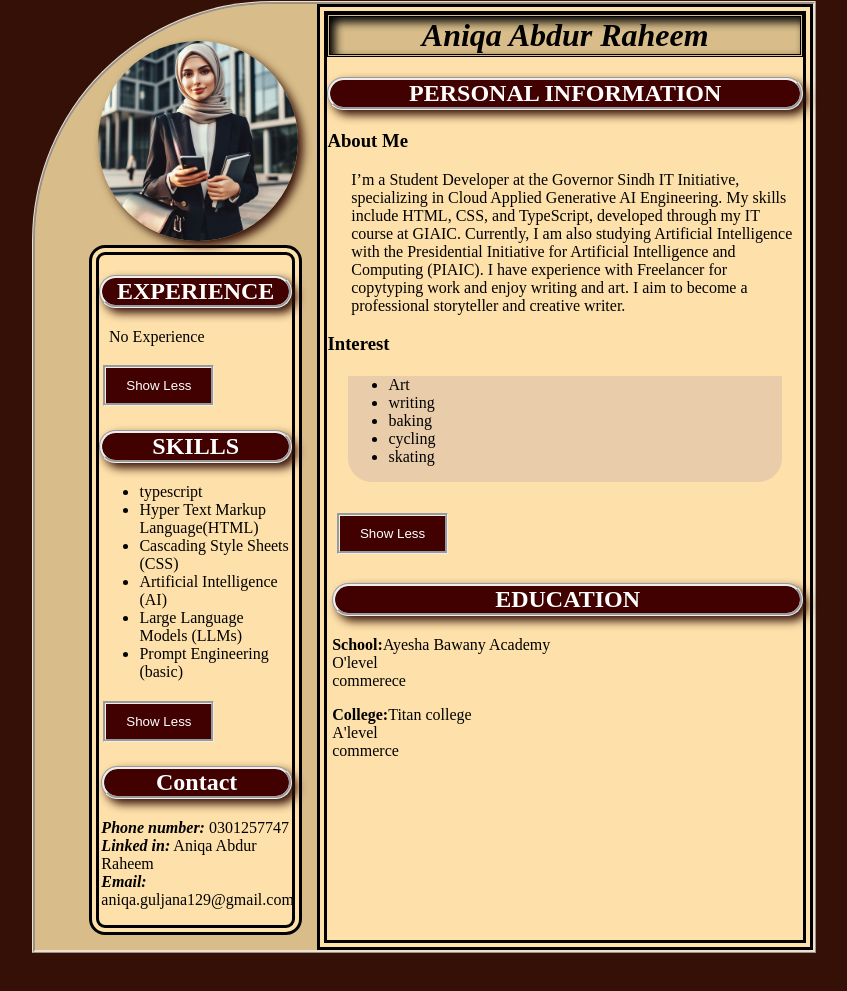
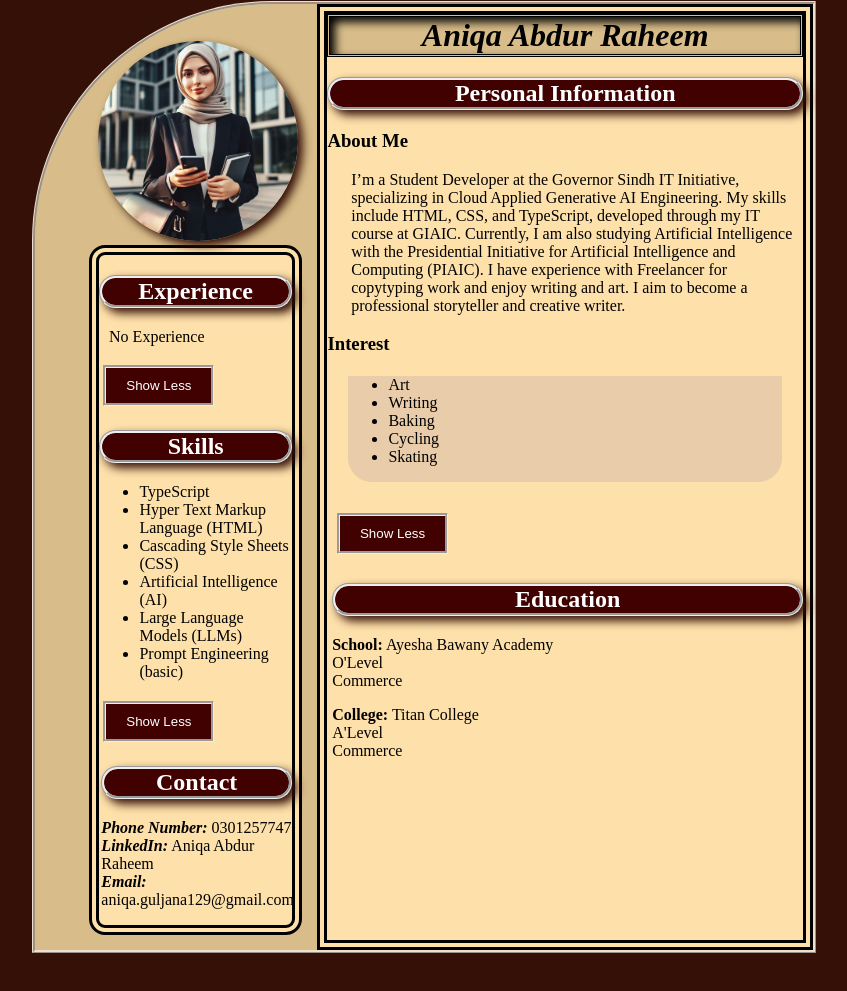
Before and after one commit to Coder-AQ/Interactive-Resume, a plain HTML site: page index.html in a window 1280 px wide. Shown: the part 247-1238 px from the top of the page, without its empty margins (216-1063 px from the left). Drawn offline with Linux system fonts and the light colour scheme.

Commit message:
index.html

```diff
--- a/index.html
+++ b/index.html
@@ -4,64 +4,76 @@
     <meta charset="UTF-8">
     <meta name="viewport" content="width=device-width, initial-scale=1.0">
     <link rel="stylesheet" href="resume.css">
-    <title>STATIC INTERACTIVE RESUME</title>
+    <title>Static Interactive Resume</title>
 </head>
 <body>
+    <!-- Main form container -->
     <form class="container">
+        <!-- Right-side section: profile image and contact info -->
         <div class="right-side">
-            <img src="profile.png" alt="my profile pic" width="200" height="200">
+            <img src="profile.png" alt="My Profile Picture" width="200" height="200">
+
+            <!-- Experience section -->
             <section class="left">
-                <h2 id="exp">EXPERIENCE</h2>
+                <h2 id="exp">Experience</h2>
                 <div id="experience-content">
                     <p id="align">No Experience</p>
                 </div>
                 <button type="button" class="toggle-btn" onclick="toggleContent('experience-content')">Show Less</button>
-                <br/>
-                <h2 id="exp">SKILLS</h2>
+
+                <!-- Skills section -->
+                <h2 id="exp">Skills</h2>
                 <div id="skills-content">
                     <ul>
-                        <li>typescript</li>
-                        <li>Hyper Text Markup Language(HTML)</li>
+                        <li>TypeScript</li>
+                        <li>Hyper Text Markup Language (HTML)</li>
                         <li>Cascading Style Sheets (CSS)</li>
-                        <li>Artificial Intelligence (AI) </li>
+                        <li>Artificial Intelligence (AI)</li>
                         <li>Large Language Models (LLMs)</li>
                         <li>Prompt Engineering (basic)</li>
                     </ul>
                 </div>
                 <button type="button" class="toggle-btn" onclick="toggleContent('skills-content')">Show Less</button>
+
+                <!-- Contact section -->
                 <h2 id="l-align">Contact</h2>
                 <p id="l-align">
-                    <b><i>Phone number:</i></b> 0301257747
-                    <br/>
-                    <b><i>Linked in:</i></b> Aniqa Abdur Raheem
-                    <br/>
+                    <b><i>Phone Number:</i></b> 0301257747<br/>
+                    <b><i>LinkedIn:</i></b> Aniqa Abdur Raheem<br/>
                     <b><i>Email:</i></b> aniqa.guljana129@gmail.com
                 </p>
             </section>
         </div>
 
+        <!-- Left-side section: personal info and education -->
         <div class="left-side">
-            <h1 id="name"><b><i>Aniqa Abdur Raheem</i></b></h1>  <!--d/f for css-->
+            <h1 id="name"><b><i>Aniqa Abdur Raheem</i></b></h1>
+
+            <!-- Personal information section -->
             <section class="personal-info">
-                <h2>PERSONAL INFORMATION</h2>
+                <h2>Personal Information</h2>
                 <h3>About Me</h3>
-                <p id="align">I’m a Student Developer at the Governor Sindh IT Initiative, specializing in Cloud Applied Generative AI Engineering. My skills include HTML, CSS, and TypeScript, developed through my IT course at GIAIC. Currently, I am also studying Artificial Intelligence with the Presidential Initiative for Artificial Intelligence and Computing (PIAIC). I have experience with Freelancer for copytyping work and enjoy writing and art. I aim to become a professional storyteller and creative writer.</p>
+                <p id="align">
+                    I’m a Student Developer at the Governor Sindh IT Initiative, specializing in Cloud Applied Generative AI Engineering. My skills include HTML, CSS, and TypeScript, developed through my IT course at GIAIC. Currently, I am also studying Artificial Intelligence with the Presidential Initiative for Artificial Intelligence and Computing (PIAIC). I have experience with Freelancer for copytyping work and enjoy writing and art. I aim to become a professional storyteller and creative writer.
+                </p>
                 <h3>Interest</h3>
                 <div id="interest-content">
                     <ul class="interest">
                         <li>Art</li>
-                        <li>writing</li>
-                        <li>baking</li>
-                        <li>cycling</li>
-                        <li>skating</li>
+                        <li>Writing</li>
+                        <li>Baking</li>
+                        <li>Cycling</li>
+                        <li>Skating</li>
                     </ul>
                 </div>
                 <button type="button" class="toggle-btn" onclick="toggleContent('interest-content')">Show Less</button>
             </section>
+
+            <!-- Education section -->
             <section id="edu-cont">
-                <h2 id="l-align">EDUCATION</h2>
-                <p id="l-align"><b>School:</b>Ayesha Bawany Academy <br/>O'level<br/> commerece</p>
-                <p id="l-align"><b>College:</b>Titan college<br/>A'level<br>commerce</p>
+                <h2 id="l-align">Education</h2>
+                <p id="l-align"><b>School:</b> Ayesha Bawany Academy<br/>O'Level<br/>Commerce</p>
+                <p id="l-align"><b>College:</b> Titan College<br/>A'Level<br/>Commerce</p>
             </section>
         </div>
     </form>
```
